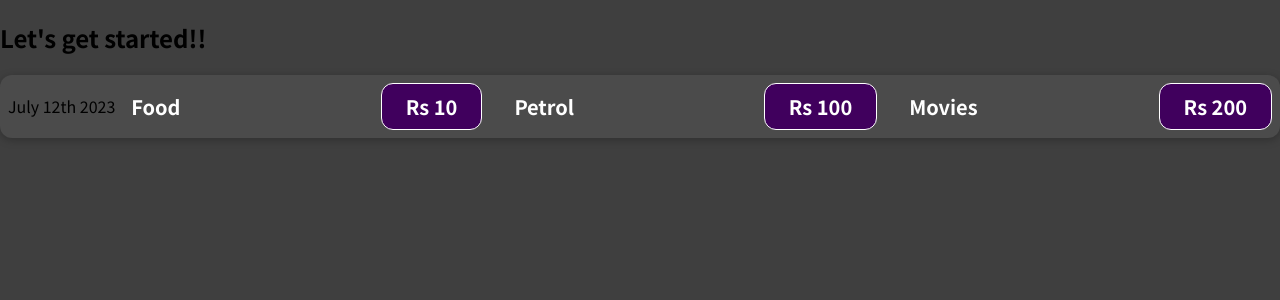
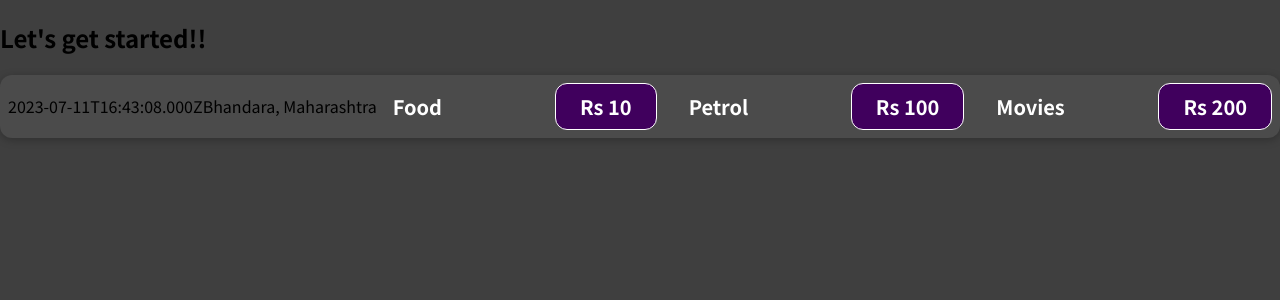
Before and after one commit to Abhay-Hasrani/Sharpener, a JavaScript app in the folder First_React_App/01-starting-setup/: page / in a window 1280 px wide. Shown: the top 300 px of the page. Built offline with nearby package versions, Linux system fonts and the light colour scheme.

Commit message:
used variables in react using {}

```diff
--- a/First_React_App/01-starting-setup/src/components/ExpenseItem.js
+++ b/First_React_App/01-starting-setup/src/components/ExpenseItem.js
@@ -1,15 +1,20 @@
 import "./ExpenseItem.css"
 function ExpenseItem(){
+    const expenseDate = new Date();
+    const expenseDescription = ["Food","Petrol","Movies"];
+    const expensePrice = ["10","100","200"];
+    const expenseLocation = "Bhandara, Maharashtra"
     return (
     <div className="expense-item">
-    <div>July 12th 2023</div>
+    <div>{expenseDate.toISOString()}</div>
+    <div>{expenseLocation}</div>
     <div className="expense-item__description">
-        <h2>Food</h2>
-        <div className="expense-item__price">Rs 10</div>
-        <h2>Petrol</h2>
-        <div className="expense-item__price">Rs 100</div>
-        <h2>Movies</h2>
-        <div className="expense-item__price">Rs 200</div>
+        <h2>{expenseDescription[0]}</h2>
+        <div className="expense-item__price">Rs {expensePrice[0]}</div>
+        <h2>{expenseDescription[1]}</h2>
+        <div className="expense-item__price">Rs {expensePrice[1]}</div>
+        <h2>{expenseDescription[2]}</h2>
+        <div className="expense-item__price">Rs {expensePrice[2]}</div>
     </div>
     </div>
     );
```
